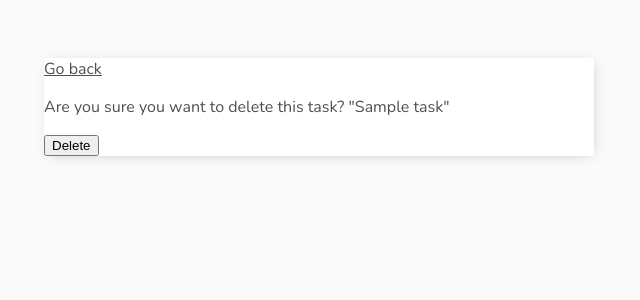
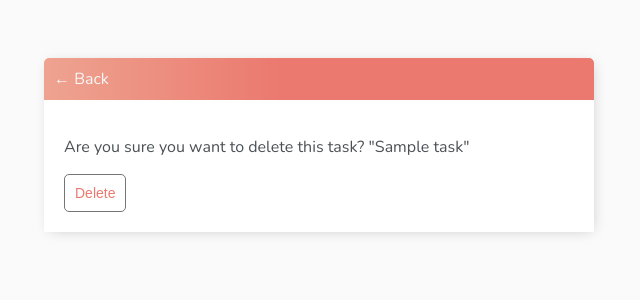
Before and after one commit to nazaralievas/todo_list, a Django app: template base/templates/base/task_confirm_delete.html in a window 1280 px wide. Shown: the top 300 px of the page, without its empty margins (321-961 px from the left). Run offline with Django 3.2, Linux system fonts and the light colour scheme; the template is opened without the code that fills it: most values are stand-ins (such as "Sample title", 1, 10 or a date in 2020).

Commit message:
form and delete templates styled

```diff
--- a/base/templates/base/main.html
+++ b/base/templates/base/main.html
@@ -139,6 +139,9 @@
             cursor: pointer;
             text-decoration: none;
         }
+        .card-body {
+            padding: 20px;
+        }
     </style>
 </head>
 
--- a/base/templates/base/task_confirm_delete.html
+++ b/base/templates/base/task_confirm_delete.html
@@ -1,11 +1,16 @@
 {% extends 'base/main.html' %}
 {% block content %}
 
-<a href="{% url 'task-list' %}">Go back</a>
-<form method="POST">
-    {% csrf_token %}
-    <p>Are you sure you want to delete this task? "{{task}}"</p>
-    <input type="submit" value="Delete"/>
-</form>
+<div class="header-bar">
+    <a href="{% url 'task-list' %}">&#8592; Back</a>
+</div>
+
+<div class="card-body">
+    <form method="POST">
+        {% csrf_token %}
+        <p>Are you sure you want to delete this task? "{{task}}"</p>
+        <input class="button" type="submit" value="Delete"/>
+    </form>
+</div>
 
 {% endblock content %}
```
Also changed, not shown: base/templates/base/task_form.html (+11 -6 lines).
